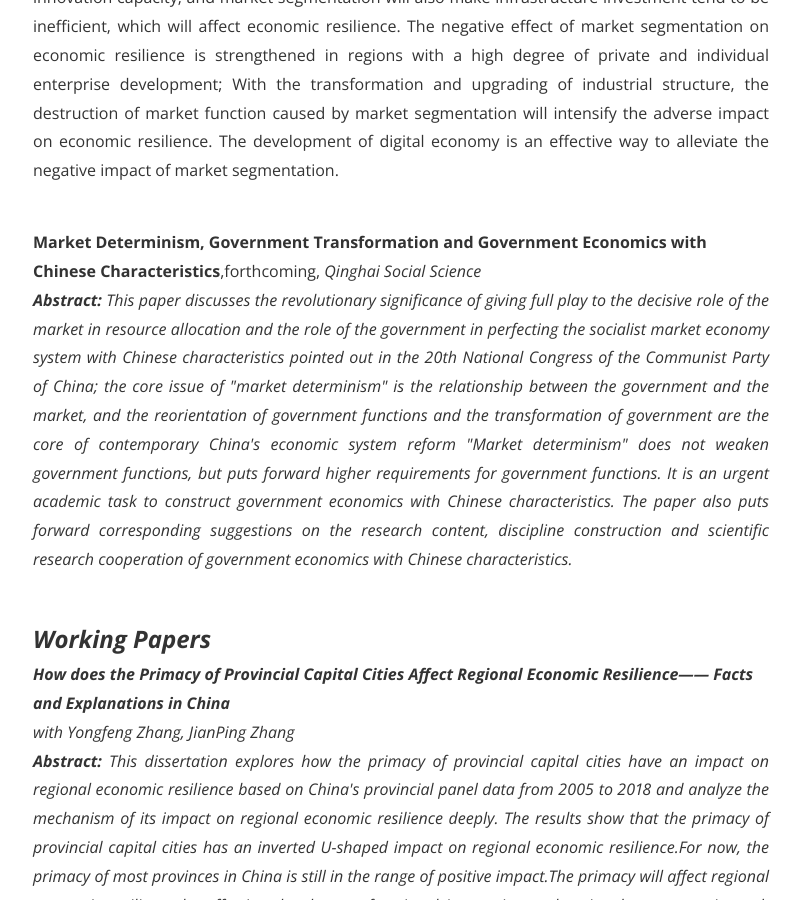
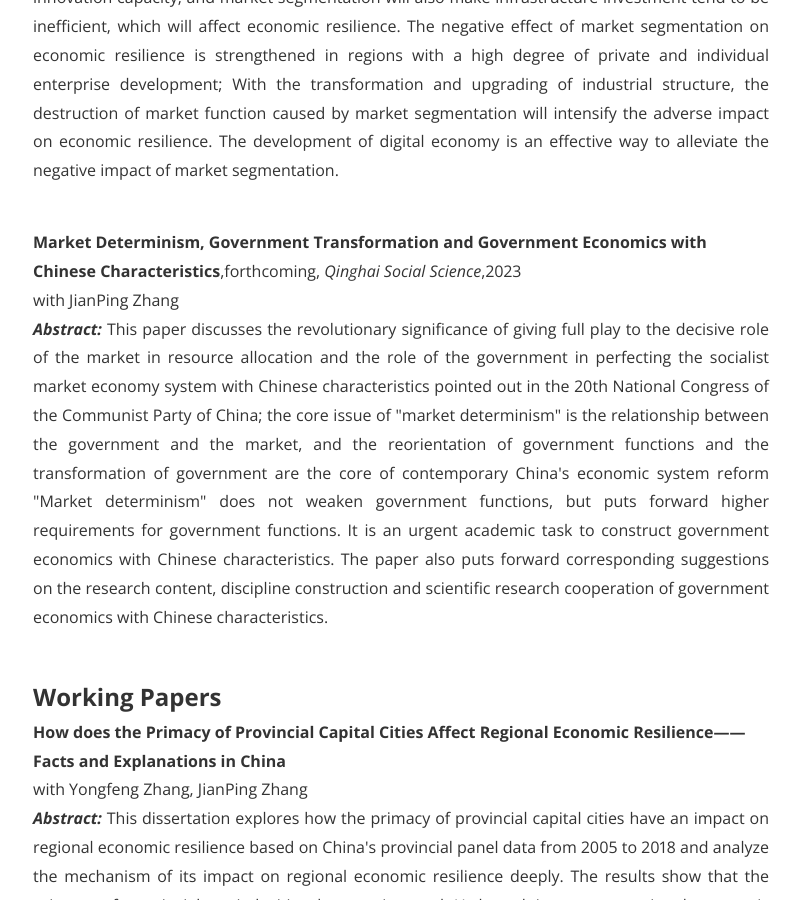
Before and after one commit to lantianZhu/lantianZhu.github.io, a Jekyll site: the page built from research.html, in a window 1280 px wide and 900 px high, scrolled down 625 px. Shown: the whole window, without its empty margins (239-1040 px from the left). Built offline with Jekyll 4.4.1, drawn with Linux system fonts in a browser that asks for light colours; nearby versions of some CDN libraries; comment, search, counter and statistics services are not loaded; a style sheet for code colours, icons or effects is not loaded.

Commit message:
Update research.html

```diff
--- a/research.html
+++ b/research.html
@@ -8,7 +8,7 @@ permalink: /research/
 <strong>How the market segmentation affect the regional economic resilience?</a></strong>, forthcoming, <i>Statistics&Decesion</i>, 2023<br>with YangGe<br>
 <p style="text-align:justify"><b><i>Abstract: </i></b>Strengthening economic resilience and ensuring steady and sustained economic development are important goals for China as it enters a new stage of development. Building a unified market and breaking down the regional market segmentation is the internal requirement of building a new development stage. This paper theoretically analyzes the internal logic of the impact of market segmentation on regional economic resilience, and empirically tests it using China's provincial panel data from 2005 to 2019. It is found that market segmentation has a significant adverse effect on economic resilience, which is still significant after a series of robustness tests excluding the endogeneity problem. Mechanism test shows that regional market segmentation will affect economic resilience by inhibiting manufacturing scale and regional innovation capacity, and market segmentation will also make infrastructure investment tend to be inefficient, which will affect economic resilience. The negative effect of market segmentation on economic resilience is strengthened in regions with a high degree of private and individual enterprise development; With the transformation and upgrading of industrial structure, the destruction of market function caused by market segmentation will intensify the adverse impact on economic resilience. The development of digital economy is an effective way to alleviate the negative impact of market segmentation.  </p>
 <br>
-<strong>Market Determinism, Government Transformation and Government Economics with Chinese Characteristics</a></strong>,forthcoming, <i>Qinghai Social Science<br>
+<strong>Market Determinism, Government Transformation and Government Economics with Chinese Characteristics</a></strong>,forthcoming, <i>Qinghai Social Science</i>,2023<br>with JianPing Zhang<br>
 <p style="text-align:justify"><b><i>Abstract: </i></b>This paper discusses the revolutionary significance of giving full play to the decisive role of the market in resource allocation and the role of the government in perfecting the socialist market economy system with Chinese characteristics pointed out in the 20th National Congress of the Communist Party of China; the core issue of "market determinism" is the relationship between the government and the market, and the reorientation of government functions and the transformation of government are the core of contemporary China's economic system reform "Market determinism" does not weaken government functions, but puts forward higher requirements for government functions. It is an urgent academic task to construct government economics with Chinese characteristics. The paper also puts forward corresponding suggestions on the research content, discipline construction and scientific research cooperation of government economics with Chinese characteristics.</p>
 <br>
 <font size="+2"><strong> Working Papers</strong></font><br>
```
